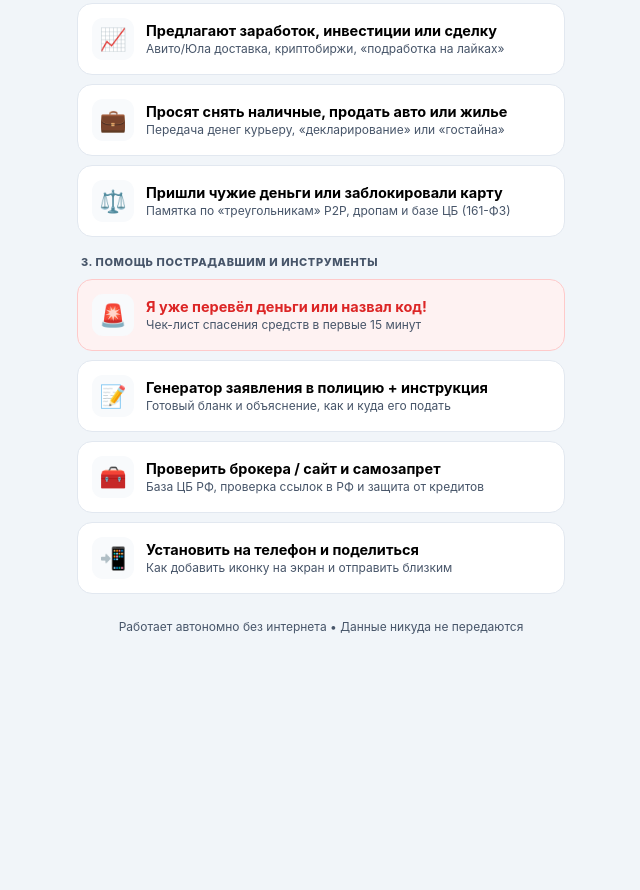
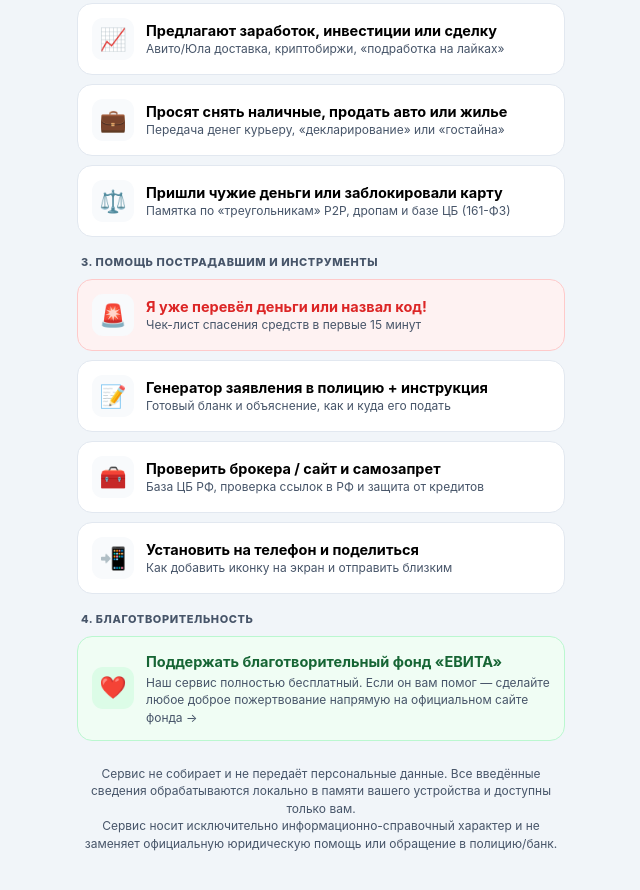
Before and after one commit to victory-11-p/stop-obman, a plain HTML site: page index.html in a window 1280 px wide. Shown: the part 652-1542 px from the top of the page, without its empty margins (319-959 px from the left). Before the commit the page ends 1327 px from the top, so only its background shows below. Drawn offline with Linux system fonts and the light colour scheme.

Commit message:
Update index.html

```diff
--- a/index.html
+++ b/index.html
@@ -84,7 +84,21 @@ h1{font-size:24px;font-weight:800;margin-bottom:4px}
     <button type="button" class="card" data-go="s_inst"><div class="ico">📲</div><div><div class="ct">Установить на телефон и поделиться</div><div class="cd">Как добавить иконку на экран и отправить близким</div></div></button>
 
   </div>
-  <div class="ftr">Работает автономно без интернета • Данные никуда не передаются</div>
+    <div class="sec">4. Благотворительность</div>
+  <div class="grid">
+    <a href="https://bfevita.ru/" target="_blank" rel="noopener noreferrer" class="card" style="text-decoration:none;color:inherit;background:#f0fdf4;border-color:#bbf7d0">
+      <div class="ico" style="background:#dcfce7">❤️</div>
+      <div>
+        <div class="ct" style="color:#166534">Поддержать благотворительный фонд «ЕВИТА»</div>
+        <div class="cd">Наш сервис полностью бесплатный. Если он вам помог — сделайте любое доброе пожертвование напрямую на официальном сайте фонда →</div>
+      </div>
+    </a>
+  </div>
+
+ <div class="ftr">
+  Сервис не собирает и не передаёт персональные данные. Все введённые сведения обрабатываются локально в памяти вашего устройства и доступны только вам.<br>
+  Сервис носит исключительно информационно-справочный характер и не заменяет официальную юридическую помощь или обращение в полицию/банк.
+</div>
 </div>
 <div id="s_quiz" class="scr">
   <button type="button" class="back" data-go="home">← На главную</button>
```
